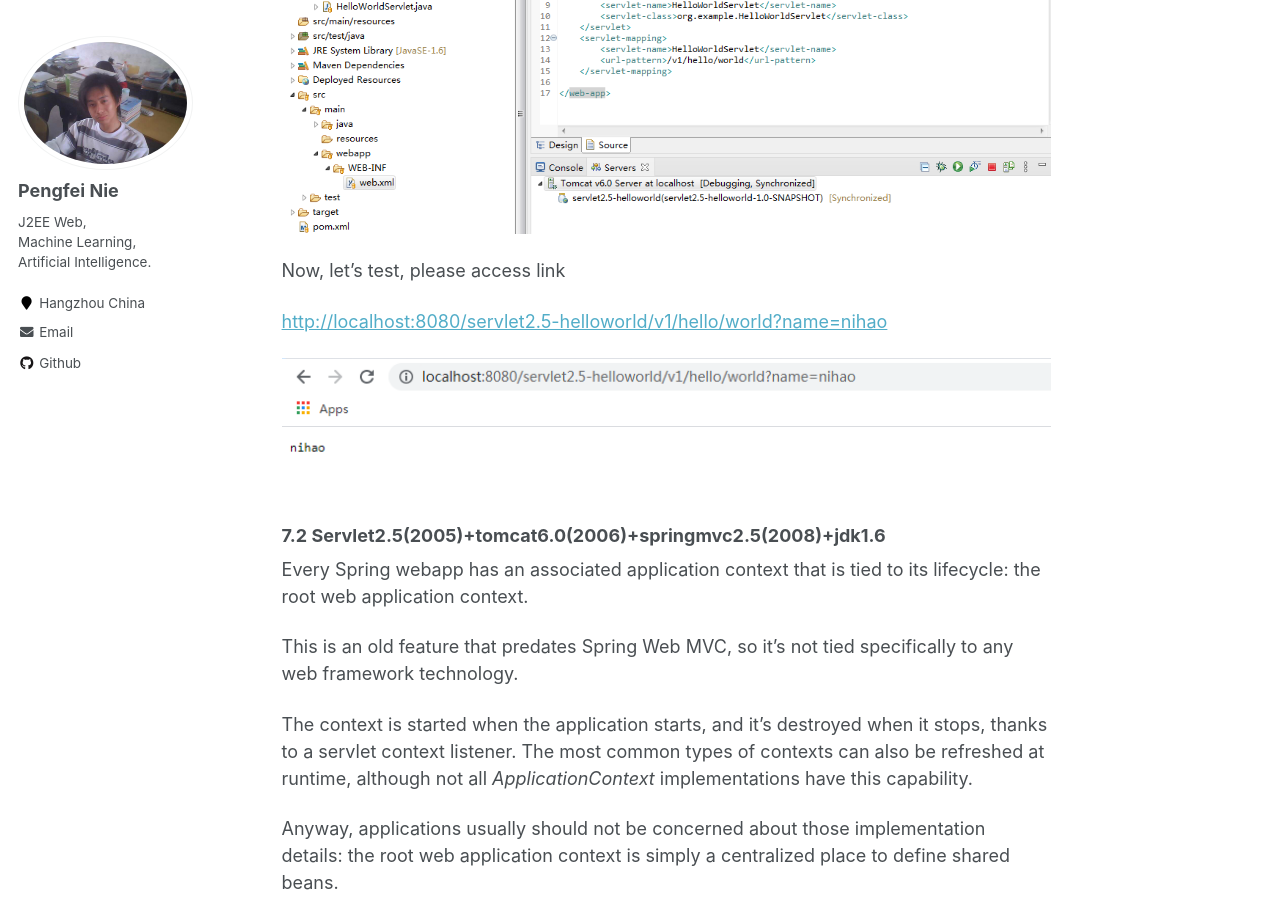
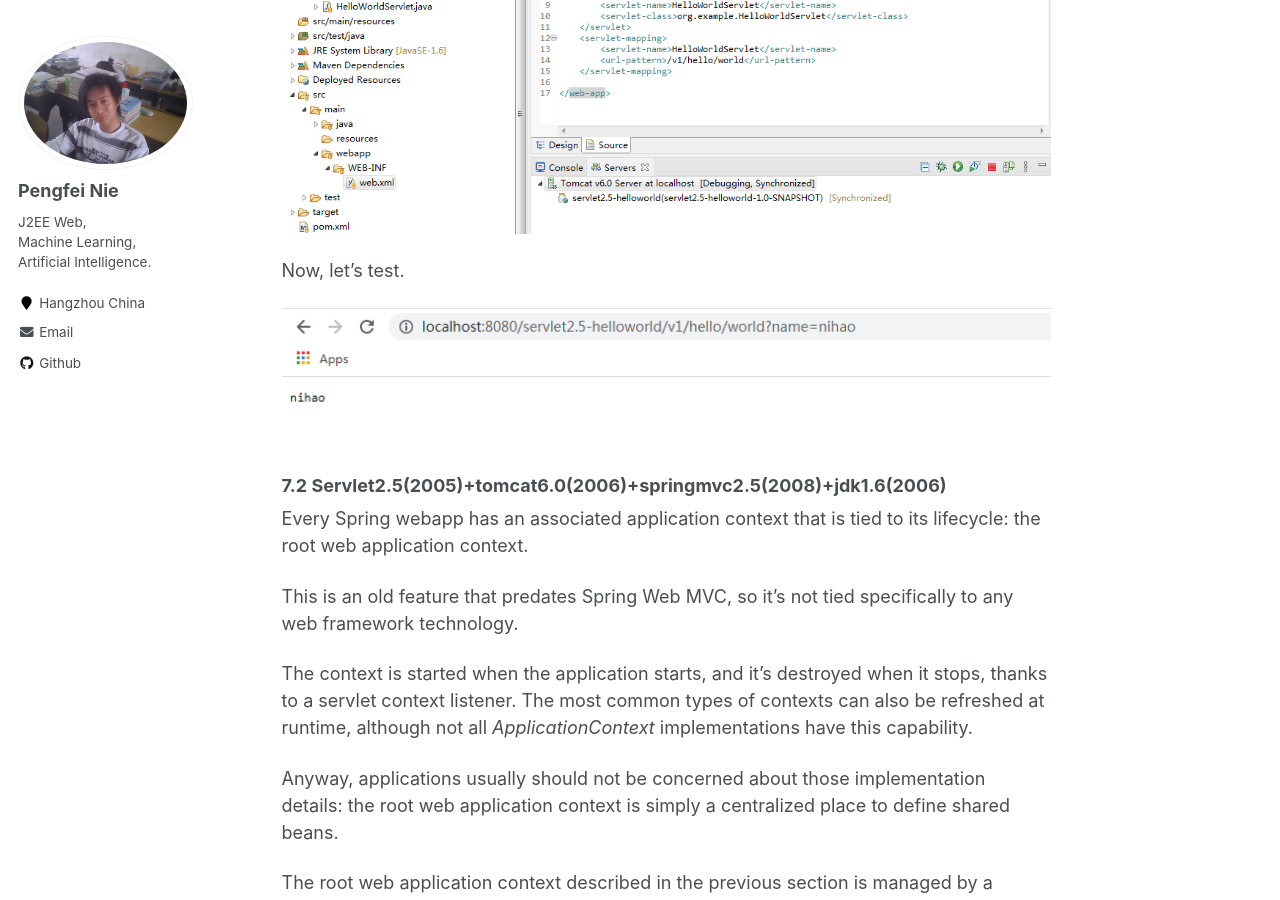
Before and after one commit to pengfeinie/pengfeinie.github.io, a Jekyll site: the page built from _posts/2018-08-14-spring-mvc-roadmap-history.md, in a window 1280 px wide and 900 px high, scrolled down 6584 px. Built offline with Jekyll 4.4.1, drawn with Linux system fonts in a browser that asks for light colours; some of the changed text lies outside the part shown.

Commit message:
springmvc

```diff
--- a/_posts/2018-08-14-spring-mvc-roadmap-history.md
+++ b/_posts/2018-08-14-spring-mvc-roadmap-history.md
@@ -104,7 +104,7 @@
 
 ## **7. Web Application**
 
-### 7.1 Servlet 2.5(2005)+tomcat 6.0(2006)+jdk1.6
+### 7.1 Servlet 2.5(2005)+tomcat 6.0(2006)+jdk1.6(2006)
 
 Here you define the inherited methods to be generated inside the servlet, by default each servlet should implement ***doGet\*** and ***doPost\*** methods, so just keep it as is and click “*Finish”.*
 
@@ -116,13 +116,11 @@
 
 ![image-20210903125025664](../images/image-20210903125025664.png)
 
-Now, let's test, please access link
-
-[http://localhost:8080/servlet2.5-helloworld/v1/hello/world?name=nihao](http://localhost:8080/servlet2.5-helloworld/v1/hello/world?name=nihao)
+Now, let's test.
 
 ![image-20210903125137871](../images/image-20210903125137871.png)
 
-### 7.2 Servlet2.5(2005)+tomcat6.0(2006)+springmvc2.5(2008)+jdk1.6
+### 7.2 Servlet2.5(2005)+tomcat6.0(2006)+springmvc2.5(2008)+jdk1.6(2006)
 
 Every Spring webapp has an associated application context that is tied to its lifecycle: the root web application context.
 
@@ -148,8 +146,18 @@
 
 ![image-20210903105539421](../images/image-20210903105539421.png)
 
-Now, let's test, please access link
-
-[http://localhost:8080/servlet2.5-springmvc-helloworld/v1/hello/world?name=nihao](http://localhost:8080/servlet2.5-springmvc-helloworld/v1/hello/world?name=nihao)
+Now, let's test.
 
 ![image-20210903124028007](../images/image-20210903124028007.png)
+
+### 7.3 Servlet3.0(2009)+tomcat7.0(2010)+jdk1.6(2006)
+
+![image-20210903132839133](../images/image-20210903132839133.png)
+
+Now, let's test.
+
+![image-20210903132932282](../images/image-20210903132932282.png)
+
+### 7.3 Servlet3.0(2009)+tomcat7.0(2010)+springmvc3.0(2009)+jdk1.6(2006)
+
+![image-20210903133745730](../images/image-20210903133745730.png)
```
Also changed, not shown: images/image-20210903132839133.png (added), images/image-20210903132932282.png (added), images/image-20210903133745730.png (added).
